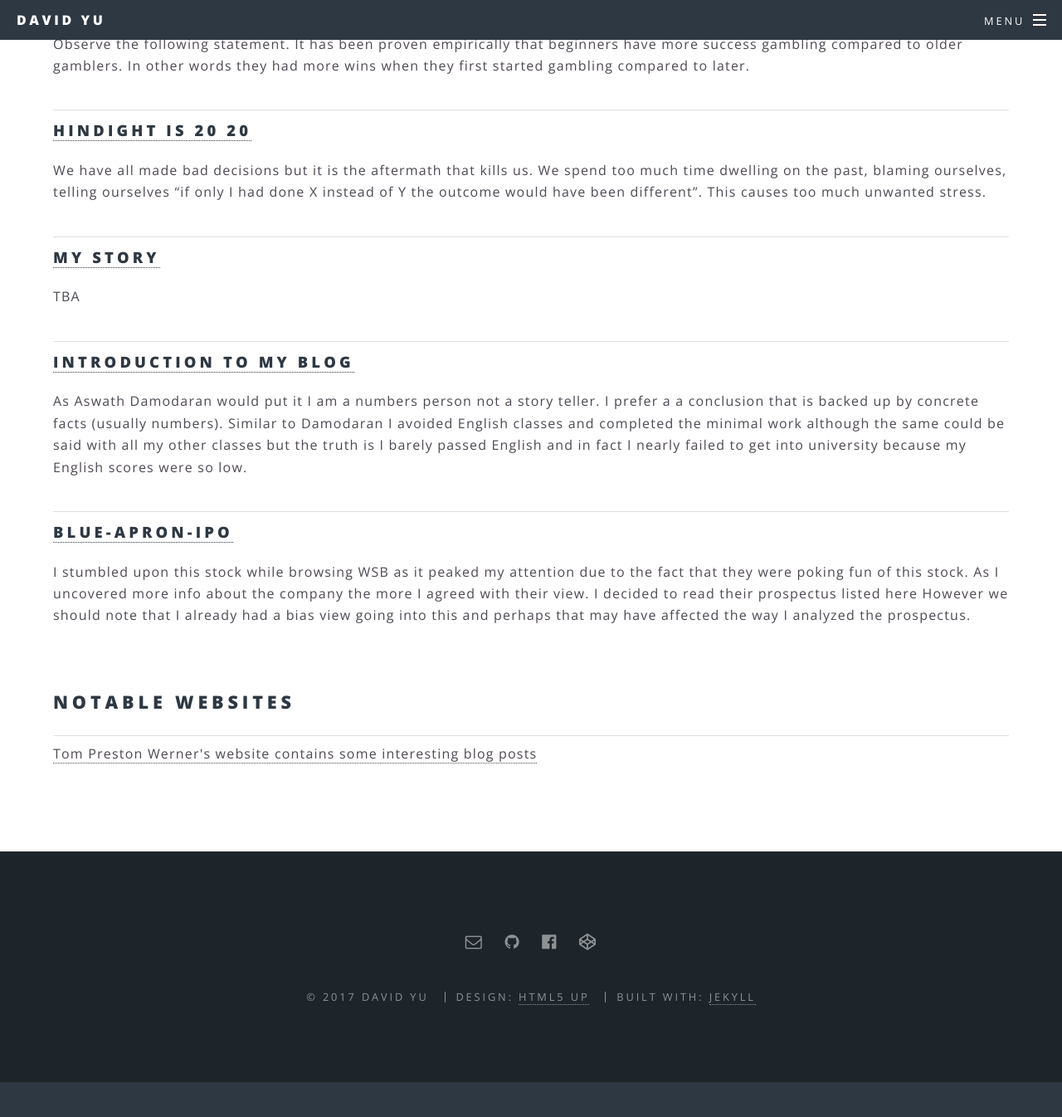
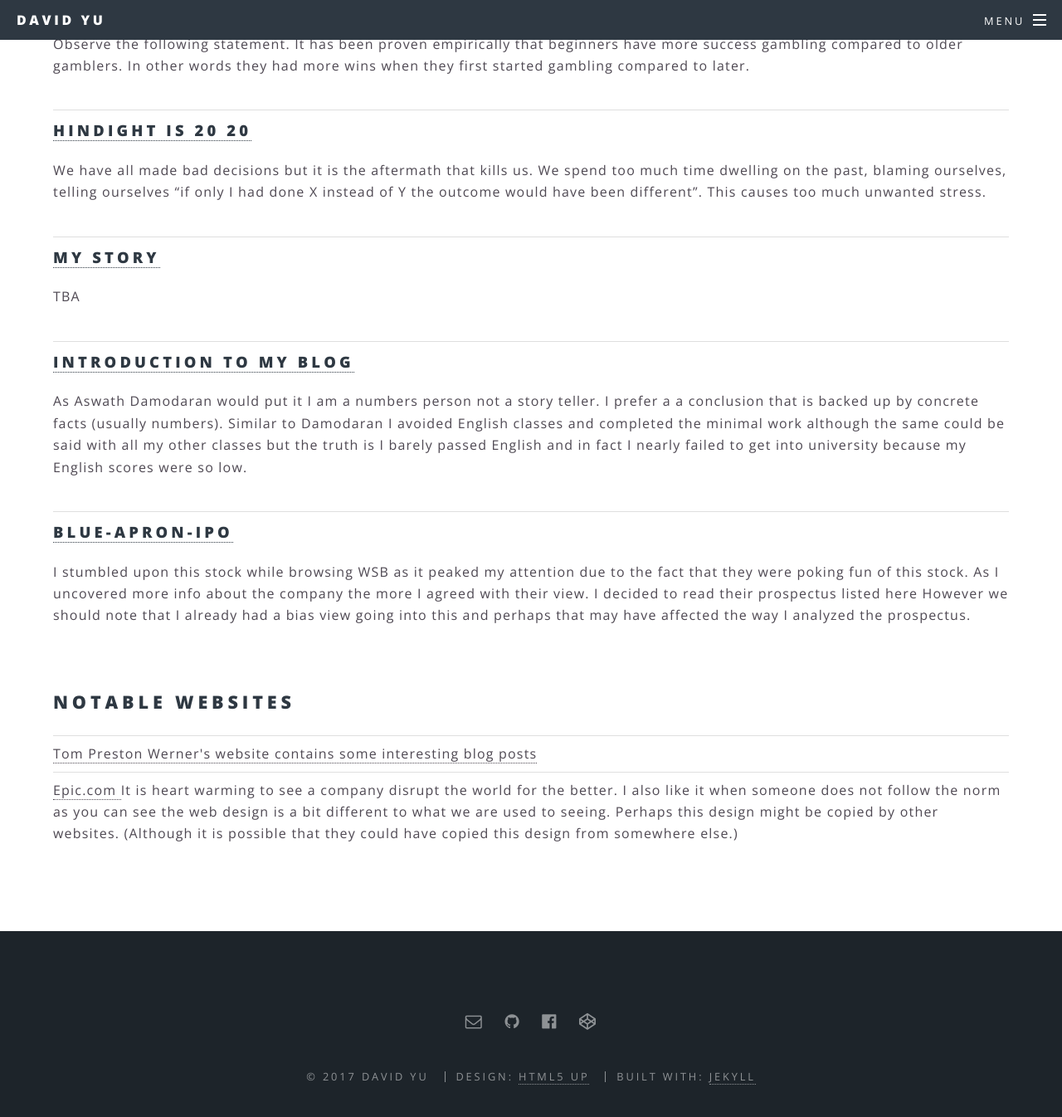
Before and after one commit to fkingnoobgg/my-portfolio-site, a Jekyll site: the page built from blog.html, in a window 1280 px wide and 1400 px high, scrolled down 765 px. Shown: the top 1346 px of the window at 83% size. Built offline with Jekyll 4.4.1, drawn with Linux system fonts in a browser that asks for light colours; before the commit the page ends 2069 px from its top, so only the background shows below that.

Commit message:
add site

```diff
--- a/blog.html
+++ b/blog.html
@@ -17,5 +17,12 @@ description: Curation of my thoughts
 </ul>
 <header><h2>Notable websites</h2></header>
 <ul class="alt">
-  <li><a href="http://tom.preston-werner.com">Tom Preston Werner's website contains some interesting blog posts</a></li>
+  <li><a target="_blank" href="http://tom.preston-werner.com">Tom Preston Werner's website contains some interesting blog posts</a></li>
+  <li><a target="_blank" href="https://careers.epic.com/"> Epic.com </a>
+    It is heart warming to see a company disrupt the world for the better.
+    I also like it when someone does not follow the norm as you can see the
+    web design is a bit different to what we are used to seeing. Perhaps this
+    design might be copied by other websites. (Although it is possible that they
+    could have copied this design from somewhere else.)
+  </li>
 </ul>
```
Also changed, not shown: _posts/2017-06-30-my story.md (+1 -1 lines).
